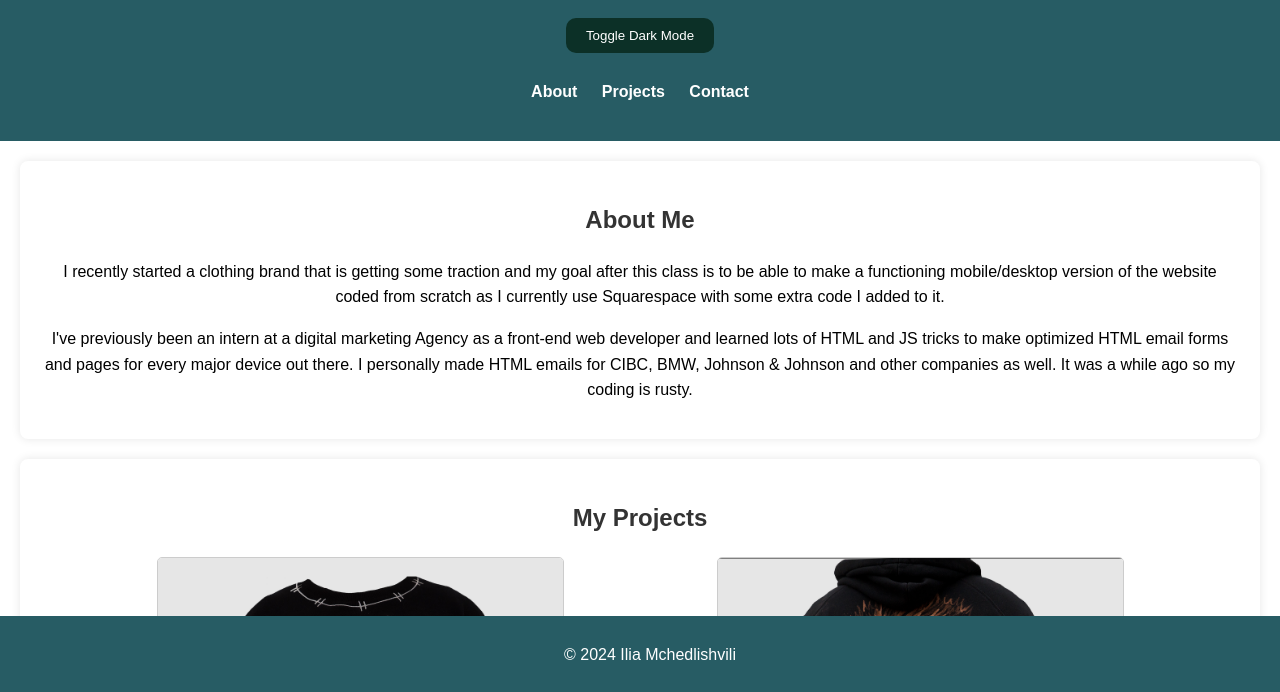
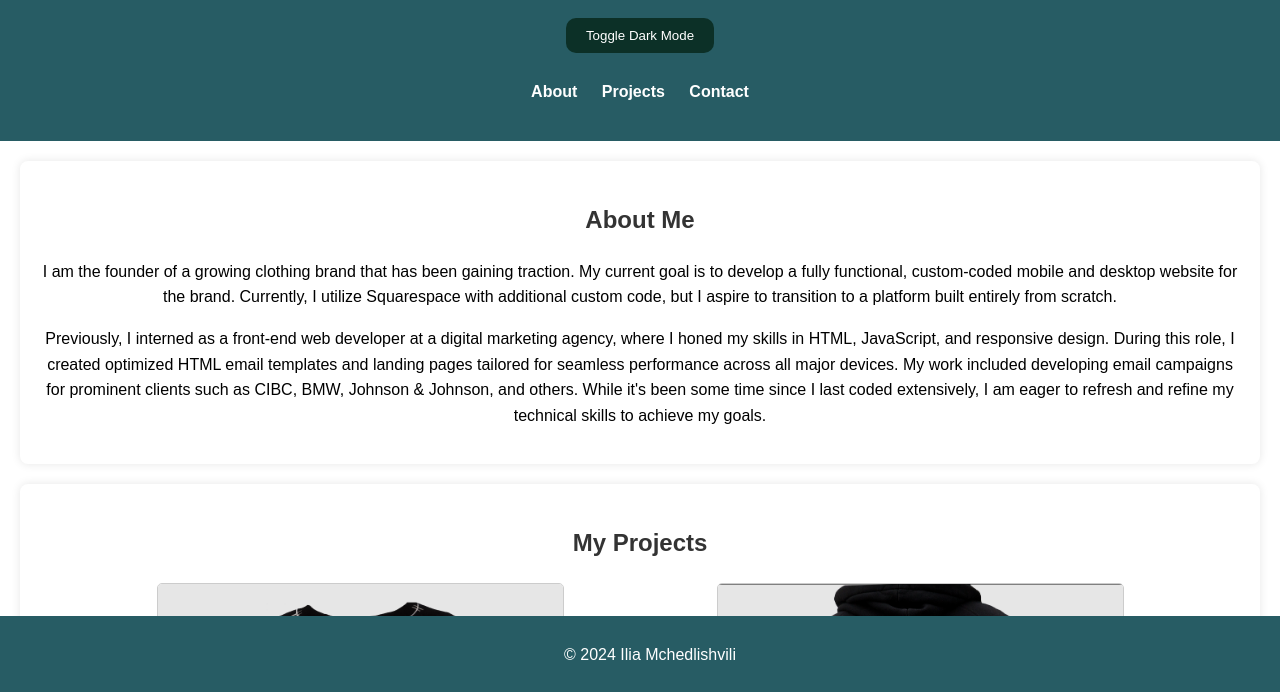
Before and after one commit to IliaMched/my-portfolio, a plain HTML site: page index.html in a window 1280 px wide. Shown: the part 106-798 px from the top of the page. Drawn offline with Linux system fonts and the light colour scheme.

Commit message:
refined about me section

```diff
--- a/index.html
+++ b/index.html
@@ -32,11 +32,11 @@
     <section id="about">
 
         <h2>About Me</h2>
-        <p>I recently started a clothing brand that is getting some traction and my goal after this class is to be able to make a functioning mobile/desktop version of the website coded from scratch as I currently use Squarespace with some extra code I added to&nbsp;it.
+        <p>I am the founder of a growing clothing brand that has been gaining traction. My current goal is to develop a fully functional, custom-coded mobile and desktop website for the brand. Currently, I utilize Squarespace with additional custom code, but I aspire to transition to a platform built entirely from&nbsp;scratch.
 
 </p>
 		<p>
-		I've previously been an intern at a digital marketing Agency as a front-end web developer and learned lots of HTML and JS tricks to make optimized HTML email forms and pages for every major device out there. I personally made HTML emails for CIBC, BMW, Johnson & Johnson and other companies as well. It was a while ago so my coding is&nbsp;rusty.
+            Previously, I interned as a front-end web developer at a digital marketing agency, where I honed my skills in HTML, JavaScript, and responsive design. During this role, I created optimized HTML email templates and landing pages tailored for seamless performance across all major devices. My work included developing email campaigns for prominent clients such as CIBC, BMW, Johnson & Johnson, and others. While it's been some time since I last coded extensively, I am eager to refresh and refine my technical skills to achieve my&nbsp;goals.
 		</p>
     </section>
 
```
